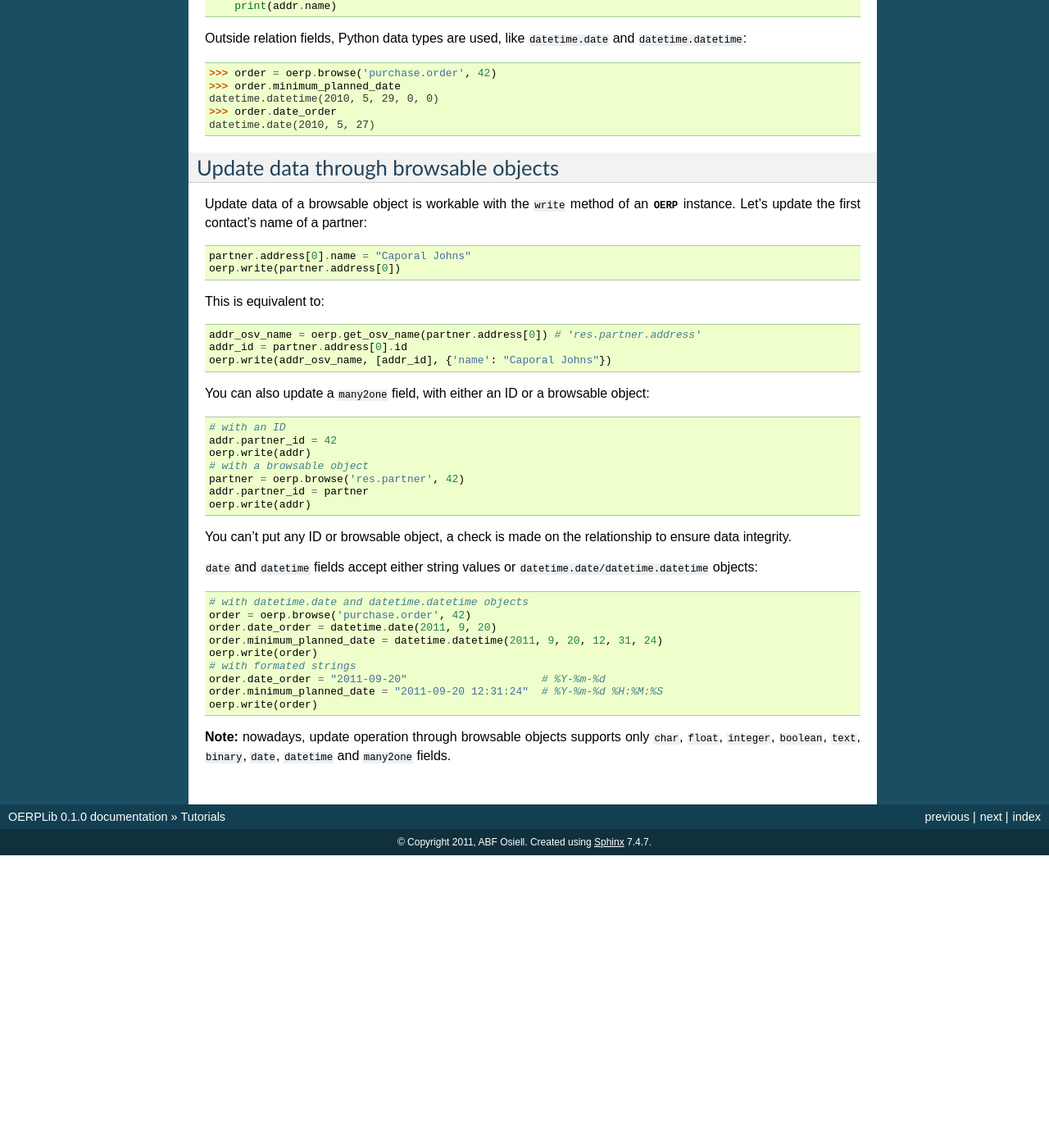
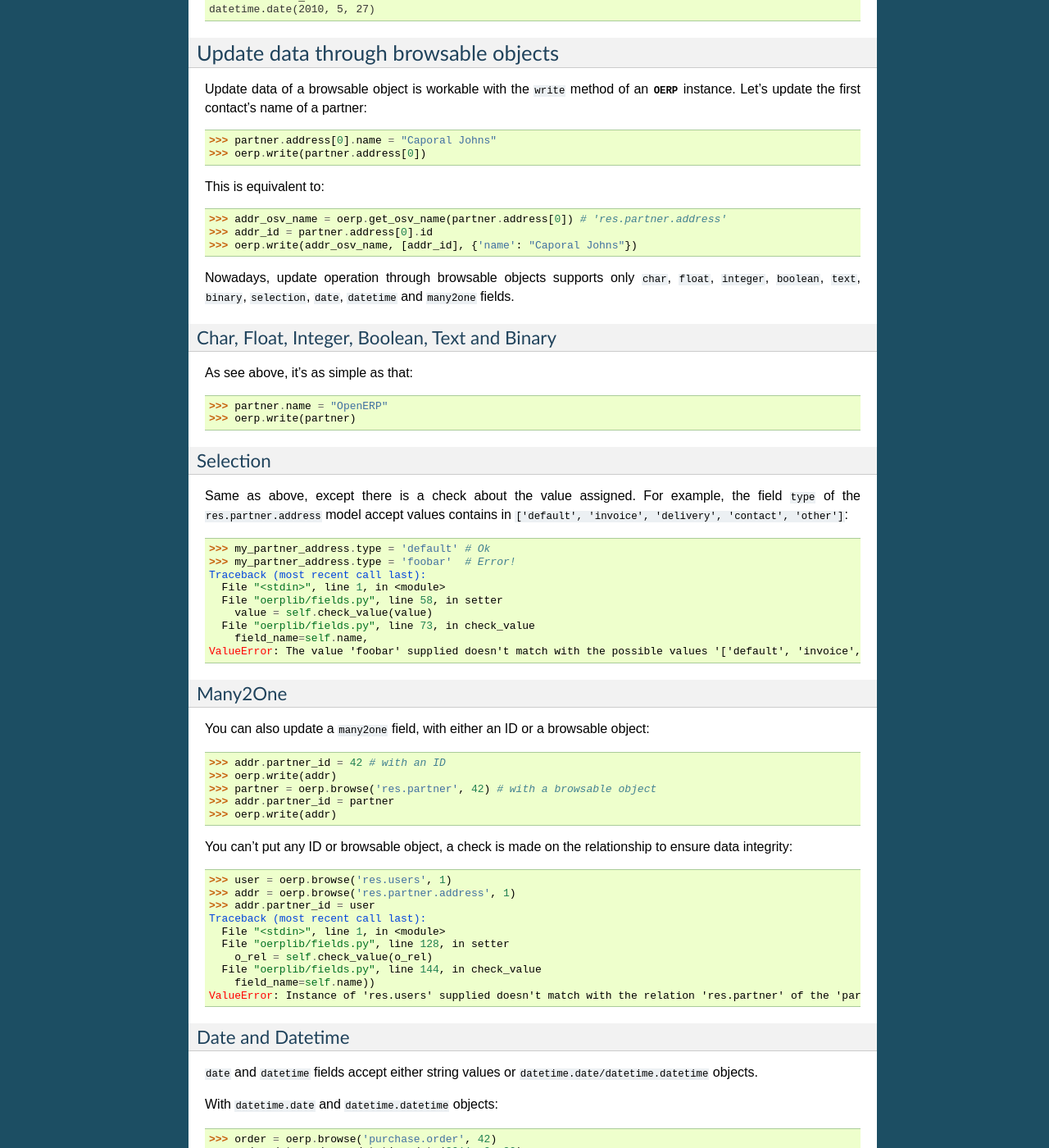
Before and after one commit to osiell/oerplib, a Sphinx documentation site: the page built from doc/source/tutorials.rst, in a window 1280 px wide and 1400 px high, scrolled down 1351 px. Shown: the whole window at 82% size. Built offline with Sphinx 7.4.7, drawn with Linux system fonts in a browser that asks for light colours; before the commit the page ends 2394 px from its top, so only the background shows below that; some of the changed text lies outside the part shown.

Commit message:
Updated tutorials in documentation + some 'check_value' methods now raise ValueError exceptions

```diff
--- a/doc/source/index.rst
+++ b/doc/source/index.rst
@@ -59,7 +59,7 @@ Contents
 --------
 
 .. toctree::
-    :maxdepth: 2
+    :maxdepth: 3
 
     download_install
     tutorials
--- a/doc/source/tutorials.rst
+++ b/doc/source/tutorials.rst
@@ -10,23 +10,19 @@ You need an instance of the :class:`OERP <oerplib.OERP>` class to dialog with an
 server. Let's pretend that you want to connect on the `db_name` database of the
 local `OpenERP` server (with the `XML-RPC` service which listens on port 8071)::
 
-    import oerplib
-
-    oerp = oerplib.OERP(server='localhost',
-                        database='db_name',
-                        port=8071)
+    >>> import oerplib
+    >>> oerp = oerplib.OERP(server='localhost', database='db_name', port=8071)
 
 The connection is ready, you can now login to the server with the account of
 your choice::
 
-    user = oerp.login(user='admin',
-                      passwd='admin')
+    >>> user = oerp.login(user='admin', passwd='admin')
 
 The ``login`` method returns an object representing the user connected.
 It is built from the server-side OSV model ``res.users``, and all its informations are accessible::
 
-    print(user.name)            # print the full name of the user
-    print(user.company_id.name) # print the name of its company
+    >>> print(user.name)            # print the full name of the user
+    >>> print(user.company_id.name) # print the name of its company
 
 Now you are connected, you can easily execute XML-RPC queries and handle all OSV classes from the `OpenERP` server.
 
@@ -84,37 +75,89 @@ Update data through browsable objects
 
 Update data of a browsable object is workable with the ``write`` method of an :class:`OERP <oerplib.OERP>` instance. Let's update the first contact's name of a partner::
 
-    partner.address[0].name = "Caporal Johns"
-    oerp.write(partner.address[0])
+    >>> partner.address[0].name = "Caporal Johns"
+    >>> oerp.write(partner.address[0])
 
 This is equivalent to::
 
-    addr_osv_name = oerp.get_osv_name(partner.address[0]) # 'res.partner.address'
-    addr_id = partner.address[0].id
-    oerp.write(addr_osv_name, [addr_id], {'name': "Caporal Johns"})
+    >>> addr_osv_name = oerp.get_osv_name(partner.address[0]) # 'res.partner.address'
+    >>> addr_id = partner.address[0].id
+    >>> oerp.write(addr_osv_name, [addr_id], {'name': "Caporal Johns"})
+
+Nowadays, update operation through browsable objects supports only ``char``, ``float``, ``integer``, ``boolean``, ``text``, ``binary``, ``selection``, ``date``, ``datetime`` and ``many2one`` fields.
+
+Char, Float, Integer, Boolean, Text and Binary
+''''''''''''''''''''''''''''''''''''''''''''''
+
+As see above, it's as simple as that::
+
+    >>> partner.name = "OpenERP"
+    >>> oerp.write(partner)
+
+Selection
+'''''''''
+
+Same as above, except there is a check about the value assigned. For example, the field ``type`` of the ``res.partner.address`` model accept values contains in ``['default', 'invoice', 'delivery', 'contact', 'other']``::
+
+    >>> my_partner_address.type = 'default' # Ok
+    >>> my_partner_address.type = 'foobar'  # Error!
+    Traceback (most recent call last):
+      File "<stdin>", line 1, in <module>
+      File "oerplib/fields.py", line 58, in setter
+        value = self.check_value(value)
+      File "oerplib/fields.py", line 73, in check_value
+        field_name=self.name,
+    ValueError: The value 'foobar' supplied doesn't match with the possible values '['default', 'invoice', 'delivery', 'contact', 'other']' for the 'type' field
+
+Many2One
+''''''''
 
 You can also update a ``many2one`` field, with either an ID or a browsable object::
 
-    # with an ID
-    addr.partner_id = 42
-    oerp.write(addr)
-    # with a browsable object
-    partner = oerp.browse('res.partner', 42)
-    addr.partner_id = partner
-    oerp.write(addr)
+    >>> addr.partner_id = 42 # with an ID
+    >>> oerp.write(addr)
+    >>> partner = oerp.browse('res.partner', 42) # with a browsable object
+    >>> addr.partner_id = partner
+    >>> oerp.write(addr)
 
-You can't put any ID or browsable object, a check is made on the relationship to ensure data integrity.
+You can't put any ID or browsable object, a check is made on the relationship to ensure data integrity::
 
-``date`` and ``datetime`` fields accept either string values or ``datetime.date/datetime.datetime`` objects::
+    >>> user = oerp.browse('res.users', 1)
+    >>> addr = oerp.browse('res.partner.address', 1)
+    >>> addr.partner_id = user
+    Traceback (most recent call last):
+      File "<stdin>", line 1, in <module>
+      File "oerplib/fields.py", line 128, in setter
+        o_rel = self.check_value(o_rel)
+      File "oerplib/fields.py", line 144, in check_value
+        field_name=self.name))
+    ValueError: Instance of 'res.users' supplied doesn't match with the relation 'res.partner' of the 'partner_id' field.
 
-    # with datetime.date and datetime.datetime objects
-    order = oerp.browse('purchase.order', 42)
-    order.date_order = datetime.date(2011, 9, 20)
-    order.minimum_planned_date = datetime.datetime(2011, 9, 20, 12, 31, 24)
-    oerp.write(order)
-    # with formated strings
-    order.date_order = "2011-09-20"                     # %Y-%m-%d
-    order.minimum_planned_date = "2011-09-20 12:31:24"  # %Y-%m-%d %H:%M:%S
-    oerp.write(order)
+Date and Datetime
+'''''''''''''''''
 
-**Note:** nowadays, update operation through browsable objects supports only ``char``, ``float``, ``integer``, ``boolean``, ``text``, ``binary``, ``date``, ``datetime`` and ``many2one`` fields.
+``date`` and ``datetime`` fields accept either string values or ``datetime.date/datetime.datetime`` objects.
+
+With ``datetime.date`` and ``datetime.datetime`` objects::
+
+    >>> order = oerp.browse('purchase.order', 42)
+    >>> order.date_order = datetime.date(2011, 9, 20)
+    >>> order.minimum_planned_date = datetime.datetime(2011, 9, 20, 12, 31, 24)
+    >>> oerp.write(order)
+
+With formated strings::
+
+    >>> order.date_order = "2011-09-20"                     # %Y-%m-%d
+    >>> order.minimum_planned_date = "2011-09-20 12:31:24"  # %Y-%m-%d %H:%M:%S
+    >>> oerp.write(order)
+
+As always, a wrong type will raise an exception::
+
+    >>> order.date_order = "foobar"
+    Traceback (most recent call last):
+      File "<stdin>", line 1, in <module>
+      File "oerplib/fields.py", line 187, in setter
+        value = self.check_value(value)
+      File "oerplib/fields.py", line 203, in check_value
+        self.pattern))
+    ValueError: Value not well formatted, expecting '%Y-%m-%d' format
--- a/setup.py
+++ b/setup.py
@@ -5,7 +5,7 @@ from distutils.core import setup
 name = 'OERPLib'
 version = '0.1'
 release = '0.1.2'
-description = 'Python library which allows to easily interact with an OpenERP server.'
+description = 'Python library which allows to easily interact with a remote OpenERP server via XML-RPC.'
 author = u"ABF Osiell - Sébastien Alix"
 author_email = 'sebastien.alix@osiell.com'
 url = 'http://www.osiell.com/'
```
Also changed, not shown: other parts of doc/source/tutorials.rst (+6 -11 lines), 1 other file.
